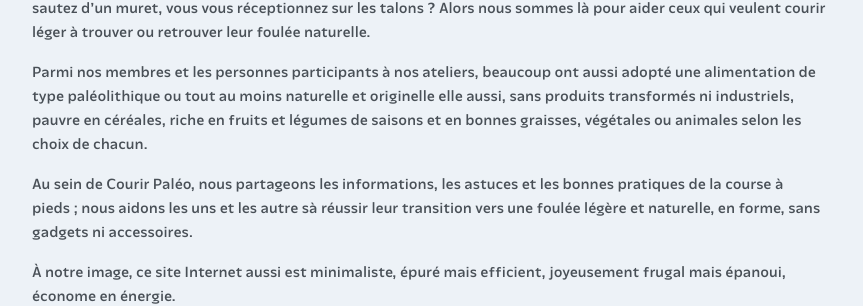
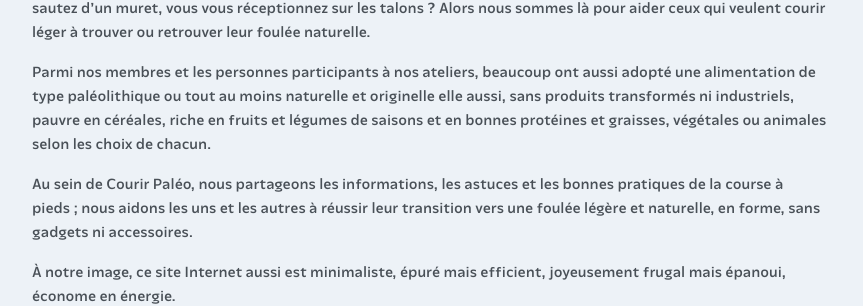
Before and after one commit to courirpaleo/courirpaleo.github.io, a Jekyll site: the page built from index.md, in a window 1280 px wide. Shown: the part 655-961 px from the top of the page, without its empty margins (208-1071 px from the left). Built offline with Jekyll 4.4.1, drawn with Linux system fonts in a browser that asks for light colours; some web fonts are replaced.

Commit message:
Update index.md

```diff
--- a/index.md
+++ b/index.md
@@ -7,9 +7,9 @@
 
 Inspirés par les Tarahumara et bien d’autres coureurs naturels d’hier et d'aujourd'hui, nous prônons de courir de la seule manière que notre corps a prévue pour nous, sans heurts, sans chocs et sans blessures, d’une foulée légère en attaquant le sol de l'avant ou de la partie médiane du pied. Courir, ce n’est pas marcher vite&nbsp;! Quand vous sautez d’un muret, vous vous réceptionnez sur les talons&nbsp;? Alors nous sommes là pour aider ceux qui veulent courir léger à trouver ou retrouver leur foulée naturelle.
 
-Parmi nos membres et les personnes participants à nos ateliers, beaucoup ont aussi adopté une alimentation de type paléolithique ou tout au moins naturelle et originelle elle aussi, sans produits transformés ni industriels, pauvre en céréales, riche en fruits et légumes de saisons et en bonnes graisses, végétales ou animales selon les choix de chacun.
+Parmi nos membres et les personnes participants à nos ateliers, beaucoup ont aussi adopté une alimentation de type paléolithique ou tout au moins naturelle et originelle elle aussi, sans produits transformés ni industriels, pauvre en céréales, riche en fruits et légumes de saisons et en bonnes protéines et graisses, végétales ou animales selon les choix de chacun.
 
-Au sein de Courir Paléo, nous partageons les informations, les astuces et les bonnes pratiques de la course à pieds&nbsp;; nous aidons les uns et les autre sà réussir leur transition vers une foulée légère et naturelle, en forme, sans gadgets ni accessoires.
+Au sein de Courir Paléo, nous partageons les informations, les astuces et les bonnes pratiques de la course à pieds&nbsp;; nous aidons les uns et les autres à réussir leur transition vers une foulée légère et naturelle, en forme, sans gadgets ni accessoires.
 
 À notre image, ce site Internet aussi est minimaliste, épuré mais efficient, joyeusement frugal mais épanoui, économe en énergie.
 
```
